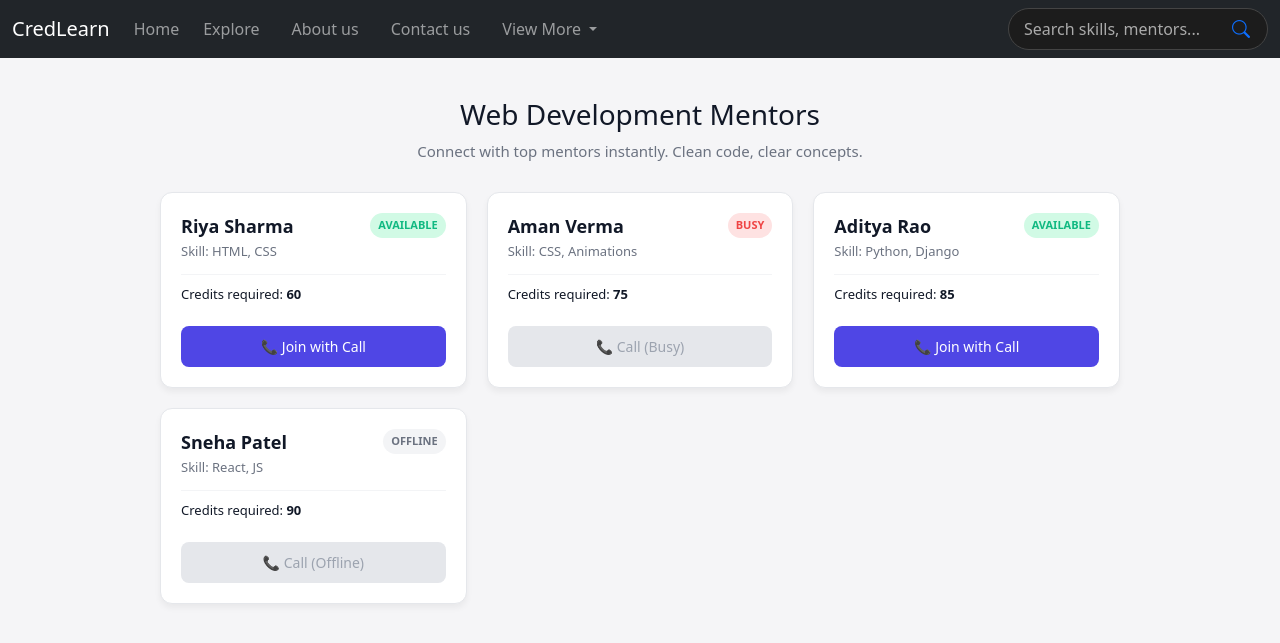
After one commit to shivanshsahucse2024-cloud/CredLearn, a Django app: page /mentors_available/ in a window 1280 px wide. The commit adds this page. Shown: the top 643 px of the page. Run offline with Django 5.2, Linux system fonts and the light colour scheme.

Commit message:
Initial commit

```diff
--- a/Home/views.py
+++ b/Home/views.py
@@ -36,6 +36,15 @@ def Lang(request):
 def mentor(request):
     return render(request,'mentor.html')
 
+def mentors_available(request):
+    mentors = [
+        {'name': 'Riya Sharma', 'skill': 'HTML, CSS', 'status': 'Available', 'credits': 60},
+        {'name': 'Aman Verma', 'skill': 'CSS, Animations', 'status': 'Busy', 'credits': 75},
+        {'name': 'Aditya Rao', 'skill': 'Python, Django', 'status': 'Available', 'credits': 85},
+        {'name': 'Sneha Patel', 'skill': 'React, JS', 'status': 'Offline', 'credits': 90},
+    ]
+    return render(request, 'mentors_available.html', {'mentors': mentors})
+
 @login_required
 def wallet(request):
     profile = request.user.profile
--- /dev/null
+++ b/Main/templates/mentors_available.html
@@ -0,0 +1,210 @@
+{% extends 'base.html' %}
+
+{% block title %} Mentors Available {% endblock title %}
+
+{% block body %}
+{% load static %}
+<!DOCTYPE html>
+<html lang="en">
+
+<head>
+    <meta charset="UTF-8">
+    <meta name="viewport" content="width=device-width, initial-scale=1.0">
+    <title>Mentors Available - Web Development</title>
+    <style>
+        :root {
+            --bg: #f5f5f7;
+            --card: #ffffff;
+            --text: #111827;
+            --muted: #6b7280;
+            --accent: #4f46e5;
+            --success: #10b981;
+            --danger: #ef4444;
+            --warning: #f59e0b;
+            --radius: 12px;
+        }
+
+        body {
+            font-family: system-ui, -apple-system, BlinkMacSystemFont, "Segoe UI", sans-serif;
+            background: var(--bg);
+            color: var(--text);
+            margin: 0;
+            padding: 0;
+        }
+
+        .container {
+            max-width: 1000px;
+            margin: 40px auto;
+            padding: 0 20px;
+        }
+
+        .header {
+            margin-bottom: 30px;
+            text-align: center;
+        }
+
+        .header h1 {
+            font-size: 28px;
+            margin-bottom: 8px;
+        }
+
+        .header p {
+            color: var(--muted);
+            font-size: 15px;
+        }
+
+        /* GRID LAYOUT */
+        .mentor-grid {
+            display: grid;
+            grid-template-columns: repeat(auto-fill, minmax(300px, 1fr));
+            gap: 20px;
+        }
+
+        /* CARD STYLE */
+        .mentor-card {
+            background: var(--card);
+            border-radius: var(--radius);
+            box-shadow: 0 4px 6px rgba(0, 0, 0, 0.05);
+            padding: 20px;
+            display: flex;
+            flex-direction: column;
+            gap: 12px;
+            border: 1px solid #e5e7eb;
+            transition: transform 0.2s ease, box-shadow 0.2s ease;
+        }
+
+        .mentor-card:hover {
+            transform: translateY(-4px);
+            box-shadow: 0 10px 15px rgba(0, 0, 0, 0.1);
+        }
+
+        .mentor-info {
+            display: flex;
+            justify-content: space-between;
+            align-items: flex-start;
+        }
+
+        .mentor-name {
+            font-size: 18px;
+            font-weight: 600;
+        }
+
+        .mentor-skill {
+            font-size: 13px;
+            color: var(--muted);
+            margin-top: 2px;
+        }
+
+        .status-badge {
+            font-size: 11px;
+            font-weight: 600;
+            padding: 4px 8px;
+            border-radius: 999px;
+            text-transform: uppercase;
+        }
+
+        .status-available {
+            background: #d1fae5;
+            color: var(--success);
+        }
+
+        .status-busy {
+            background: #fee2e2;
+            color: var(--danger);
+        }
+
+        .status-offline {
+            background: #f3f4f6;
+            color: var(--muted);
+        }
+
+        .credits {
+            font-size: 13px;
+            font-weight: 500;
+            color: var(--text);
+            margin-top: auto;
+            padding-top: 10px;
+            border-top: 1px solid #f3f4f6;
+        }
+
+        /* CALL BUTTON */
+        .call-btn {
+            display: inline-flex;
+            justify-content: center;
+            align-items: center;
+            gap: 8px;
+            width: 100%;
+            padding: 10px;
+            margin-top: 10px;
+            background: var(--accent);
+            color: white;
+            border-radius: 8px;
+            font-size: 14px;
+            font-weight: 500;
+            text-decoration: none;
+            transition: background 0.2s;
+            border: none;
+            cursor: pointer;
+        }
+
+        .call-btn:hover {
+            background: #4338ca;
+        }
+
+        .call-btn:disabled,
+        .call-btn.disabled {
+            background: #e5e7eb;
+            color: #9ca3af;
+            cursor: not-allowed;
+        }
+    </style>
+</head>
+
+<body>
+
+    <div class="container">
+        <div class="header">
+            <h1>Web Development Mentors</h1>
+            <p>Connect with top mentors instantly. Clean code, clear concepts.</p>
+        </div>
+
+        <div class="mentor-grid">
+            {% for mentor in mentors %}
+            <div class="mentor-card">
+                <div class="mentor-info">
+                    <div>
+                        <div class="mentor-name">{{ mentor.name }}</div>
+                        <div class="mentor-skill">Skill: {{ mentor.skill }}</div>
+                    </div>
+
+                    {% if mentor.status == 'Available' %}
+                    <span class="status-badge status-available">Available</span>
+                    {% elif mentor.status == 'Busy' %}
+                    <span class="status-badge status-busy">Busy</span>
+                    {% else %}
+                    <span class="status-badge status-offline">Offline</span>
+                    {% endif %}
+                </div>
+
+                <div class="credits">
+                    Credits required: <strong>{{ mentor.credits }}</strong>
+                </div>
+
+                {% if mentor.status == 'Available' %}
+                <button class="call-btn" onclick="alert('Calling {{ mentor.name }}...')">
+                    📞 Join with Call
+                </button>
+                {% else %}
+                <button class="call-btn disabled" disabled>
+                    📞 Call ({{ mentor.status }})
+                </button>
+                {% endif %}
+            </div>
+            {% endfor %}
+        </div>
+    </div>
+
+</body>
+
+</html>
+{% endblock body %}
--- a/Main/urls.py
+++ b/Main/urls.py
@@ -34,4 +34,5 @@ urlpatterns = [
     path('Music/',views.Music,name='Music'),
     path('Lang/',views.Lang,name='Lang'),
     path('mentor/',views.mentor,name='mentor'),
+    path('mentors_available/',views.mentors_available,name='mentors_available'),
     ]
```
Also changed, not shown: Main/templates/explore.html (+28 -22 lines), Main/templates/index.html (+111 -18 lines), Main/templates/programming.html (+170 -140 lines), 1 other file.
